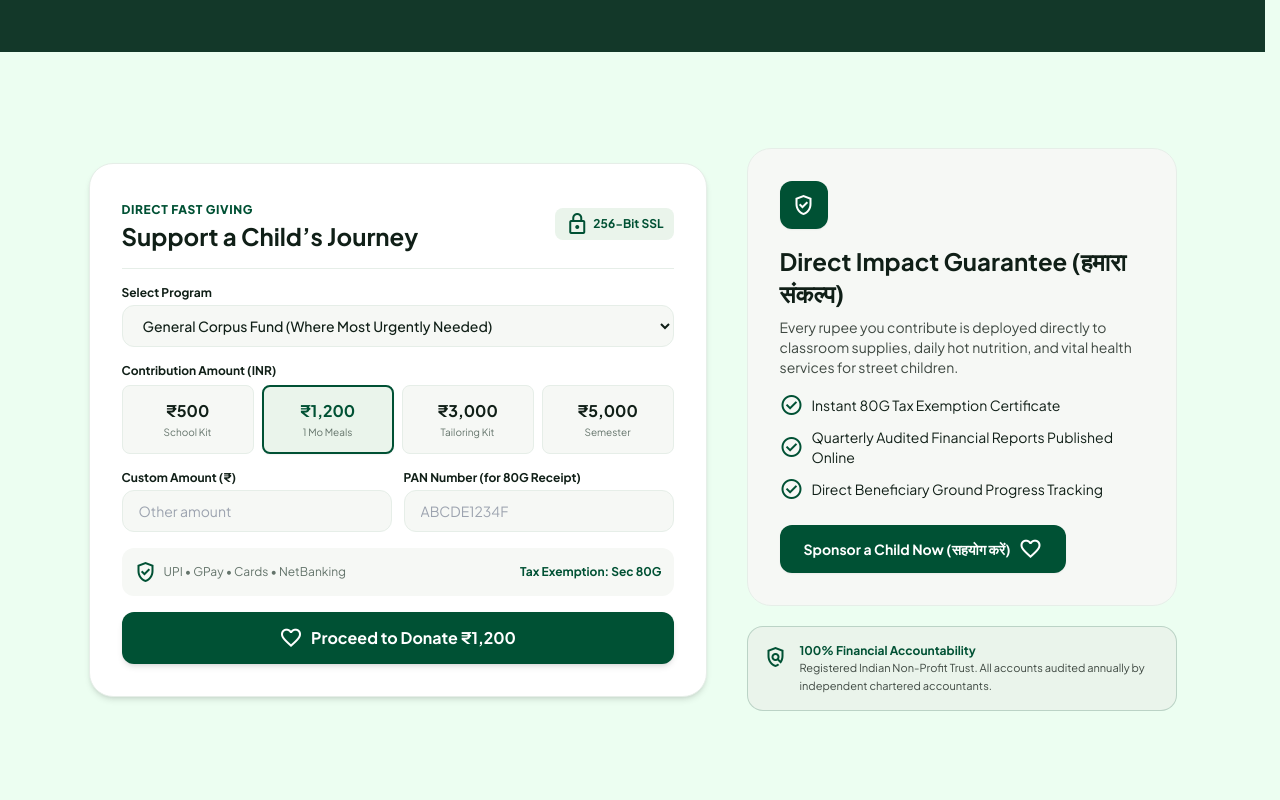
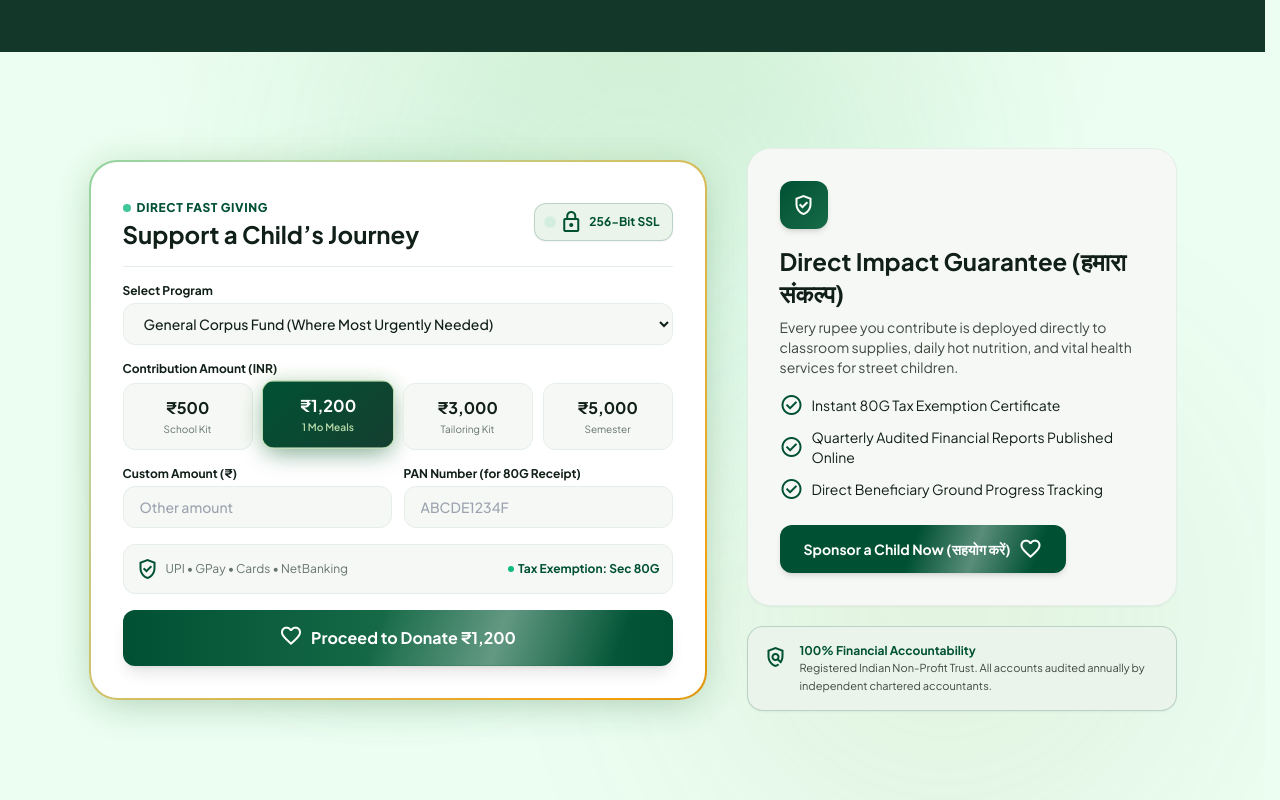
Before and after one commit to rightpathorg/rightpath, a Next.js app in the folder nextjs-rightpath/: page / in a window 1280 px wide. Shown: the part 3140-3940 px from the top of the page. Built offline with nearby package versions, Linux system fonts and the light colour scheme.

Commit message:
Feature: Add ambient glowing gradients across interface and luminous highlights for Donation Section

```diff
--- a/nextjs-rightpath/app/globals.css
+++ b/nextjs-rightpath/app/globals.css
@@ -286,3 +286,100 @@ body {
   animation: lightBeamSweep 5s ease-in-out infinite;
   pointer-events: none;
 }
+
+
+/* ==========================================================================
+   Donation Spotlight & Ambient Glowing Gradient Enhancements
+   ========================================================================== */
+@keyframes donationHaloPulse {
+  0%, 100% {
+    transform: scale(1);
+    opacity: 0.45;
+  }
+  50% {
+    transform: scale(1.08);
+    opacity: 0.75;
+  }
+}
+
+@keyframes gradientBorderRotate {
+  0% {
+    background-position: 0% 50%;
+  }
+  50% {
+    background-position: 100% 50%;
+  }
+  100% {
+    background-position: 0% 50%;
+  }
+}
+
+/* Glowing Border Frame for Donation Engine */
+.donation-glow-wrapper {
+  position: relative;
+  border-radius: 1.75rem;
+  padding: 2px;
+  background: linear-gradient(135deg, #10b981, #b7d9a7, #f59e0b, #005134, #10b981);
+  background-size: 300% 300%;
+  animation: gradientBorderRotate 8s ease infinite;
+  box-shadow: 0 10px 40px -10px rgba(0, 81, 52, 0.25), 0 0 35px rgba(183, 217, 167, 0.3);
+}
+
+.donation-glow-wrapper:hover {
+  box-shadow: 0 15px 50px -10px rgba(0, 81, 52, 0.35), 0 0 45px rgba(183, 217, 167, 0.45);
+}
+
+/* Luminous Ambient Halo Backdrop */
+.donation-ambient-halo {
+  position: absolute;
+  inset: -20px;
+  border-radius: 2.5rem;
+  background: radial-gradient(circle, rgba(183, 217, 167, 0.35) 0%, rgba(16, 185, 129, 0.15) 45%, transparent 70%);
+  filter: blur(35px);
+  pointer-events: none;
+  animation: donationHaloPulse 6s ease-in-out infinite;
+  z-index: 0;
+}
+
+/* Interactive Glowing Preset Button */
+.donation-preset-btn {
+  position: relative;
+  transition: all 0.25s cubic-bezier(0.4, 0, 0.2, 1);
+  overflow: hidden;
+}
+
+.donation-preset-btn:hover {
+  transform: translateY(-2px);
+  box-shadow: 0 6px 18px rgba(0, 81, 52, 0.15), 0 0 12px rgba(183, 217, 167, 0.3);
+}
+
+.donation-preset-btn.selected {
+  background: linear-gradient(135deg, #005134 0%, #153f30 100%) !important;
+  color: #ffffff !important;
+  border-color: #b7d9a7 !important;
+  box-shadow: 0 8px 24px -4px rgba(0, 81, 52, 0.45), 0 0 20px rgba(183, 217, 167, 0.4) !important;
+  transform: translateY(-2px) scale(1.02);
+}
+
+.donation-preset-btn.selected .tier-label {
+  color: #b7d9a7 !important;
+  font-weight: 600;
+}
+
+/* Ambient Section Gradient Mesh */
+.section-ambient-glow {
+  position: relative;
+}
+
+.section-ambient-glow::before {
+  content: '';
+  position: absolute;
+  top: 0;
+  left: 50%;
+  transform: translateX(-50%);
+  width: 80%;
+  height: 250px;
+  background: radial-gradient(ellipse at top, rgba(183, 217, 167, 0.25), transparent 70%);
+  pointer-events: none;
+  z-index: 0;
+}
--- a/nextjs-rightpath/components/VolunteerSection.jsx
+++ b/nextjs-rightpath/components/VolunteerSection.jsx
@@ -13,18 +13,41 @@ export default function VolunteerSection({ onOpenDonation }) {
   };
 
   return (
-    <section id="donate" className="w-full py-16 lg:py-24 bg-surface">
-      <div className="max-w-[72rem] mx-auto px-4 sm:px-6 md:px-8">
+    <section id="donate" className="w-full py-16 lg:py-24 bg-surface relative overflow-hidden section-ambient-glow">
+      {/* Background Ambient Glowing Gradient Orbs */}
+      <div className="pointer-events-none absolute inset-0 overflow-hidden" aria-hidden="true">
+        <div
+          className="absolute -top-24 left-1/2 -translate-x-1/2 w-[50rem] h-[30rem] rounded-full opacity-40 blur-[110px]"
+          style={{
+            background: 'radial-gradient(circle, rgba(183, 217, 167, 0.5) 0%, rgba(16, 185, 129, 0.25) 50%, transparent 70%)',
+          }}
+        />
+        <div
+          className="absolute -bottom-20 right-10 w-[35rem] h-[35rem] rounded-full opacity-35 blur-[120px]"
+          style={{
+            background: 'radial-gradient(circle, rgba(251, 191, 36, 0.35) 0%, rgba(0, 81, 52, 0.2) 55%, transparent 75%)',
+          }}
+        />
+      </div>
+
+      <div className="max-w-[72rem] mx-auto px-4 sm:px-6 md:px-8 relative z-10">
         <div className="grid grid-cols-1 lg:grid-cols-12 gap-10 items-center">
 
-          {/* Left: In-Page Fast Giving Engine */}
-          <div className="lg:col-span-7 bg-white p-6 sm:p-8 rounded-3xl border border-border-subtle shadow-md">
+          {/* Left: In-Page Fast Giving Engine with Glowing Gradient Border */}
+          <div className="lg:col-span-7 relative">
+            <div className="donation-ambient-halo" aria-hidden="true" />
+            <div className="donation-glow-wrapper">
+              <div className="bg-white p-6 sm:p-8 rounded-[1.65rem]">
                 <div className="flex items-center justify-between pb-4 mb-4 border-b border-border-subtle">
                   <div>
-                <span className="text-xs uppercase font-extrabold tracking-wider text-primary">Direct Fast Giving</span>
+                    <span className="inline-flex items-center gap-1.5 text-xs uppercase font-extrabold tracking-wider text-primary">
+                      <span className="w-2 h-2 rounded-full bg-emerald-500 animate-pulse"></span>
+                      Direct Fast Giving
+                    </span>
                     <h3 className="text-xl sm:text-2xl font-bold text-on-surface">Support a Child’s Journey</h3>
                   </div>
-              <div className="flex items-center gap-1 text-primary bg-surface-mint px-2.5 py-1 rounded-lg text-xs font-bold">
+                  <div className="flex items-center gap-1.5 text-primary bg-surface-mint px-3 py-1.5 rounded-xl text-xs font-bold border border-primary/20 shadow-sm">
+                    <span className="w-1.5 h-1.5 rounded-full bg-emerald-500 animate-ping"></span>
                     <span className="material-symbols-outlined text-sm">lock</span>
                     <span>256-Bit SSL</span>
                   </div>
@@ -46,10 +69,10 @@ export default function VolunteerSection({ onOpenDonation }) {
                     </select>
                   </div>
 
-              {/* Amount Preset Grid */}
+                  {/* Amount Preset Grid with Interactive Glow */}
                   <div>
                     <label className="block text-xs font-bold text-on-surface mb-1.5">Contribution Amount (INR)</label>
-                <div className="grid grid-cols-2 sm:grid-cols-4 gap-2">
+                    <div className="grid grid-cols-2 sm:grid-cols-4 gap-2.5">
                       {[
                         { amt: 500, label: 'School Kit' },
                         { amt: 1200, label: '1 Mo Meals' },
@@ -62,10 +85,10 @@ export default function VolunteerSection({ onOpenDonation }) {
                             key={tier.amt}
                             type="button"
                             onClick={() => { setAmount(tier.amt); setCustomAmount(''); }}
-                        className={`py-3 px-3 rounded-lg text-center font-bold transition-all ${isSelected ? 'border-2 border-primary bg-surface-mint text-primary shadow-sm' : 'border border-border-subtle text-on-surface hover:border-primary bg-surface-pale'}`}
+                            className={`donation-preset-btn py-3 px-3 rounded-xl text-center font-bold border ${isSelected ? 'selected' : 'border-border-subtle text-on-surface bg-surface-pale hover:border-primary/50'}`}
                           >
                             ₹{tier.amt.toLocaleString('en-IN')}
-                        <span className="block text-[10px] text-text-muted font-normal mt-0.5">{tier.label}</span>
+                            <span className="block text-[10px] text-text-muted font-normal mt-0.5 tier-label">{tier.label}</span>
                           </button>
                         );
                       })}
@@ -85,7 +108,7 @@ export default function VolunteerSection({ onOpenDonation }) {
                           setCustomAmount(e.target.value);
                           if (e.target.value) setAmount(Number(e.target.value));
                         }}
-                    className="w-full bg-surface-pale border border-border-subtle rounded-xl px-4 py-2.5 text-sm text-on-surface focus:outline-none focus:border-primary"
+                        className="w-full bg-surface-pale border border-border-subtle rounded-xl px-4 py-2.5 text-sm text-on-surface focus:outline-none focus:border-primary font-medium"
                       />
                     </div>
                     <div>
@@ -93,30 +116,33 @@ export default function VolunteerSection({ onOpenDonation }) {
                       <input
                         type="text"
                         placeholder="ABCDE1234F"
-                    className="w-full bg-surface-pale border border-border-subtle rounded-xl px-4 py-2.5 text-sm uppercase text-on-surface focus:outline-none focus:border-primary"
+                        className="w-full bg-surface-pale border border-border-subtle rounded-xl px-4 py-2.5 text-sm uppercase text-on-surface focus:outline-none focus:border-primary font-medium"
                       />
                     </div>
                   </div>
 
                   {/* Trust Notice */}
-              <div className="p-3 bg-surface-pale rounded-xl flex items-center justify-between text-xs text-text-muted">
+                  <div className="p-3 bg-surface-pale rounded-xl flex items-center justify-between text-xs text-text-muted border border-border-subtle">
                     <span className="flex items-center gap-1.5">
                       <span className="material-symbols-outlined text-sm text-primary">verified_user</span>
                       <span>UPI • GPay • Cards • NetBanking</span>
                     </span>
-                <span className="font-bold text-primary">Tax Exemption: Sec 80G</span>
+                    <span className="font-bold text-primary flex items-center gap-1">
+                      <span className="w-1.5 h-1.5 rounded-full bg-emerald-500"></span>
+                      Tax Exemption: Sec 80G
+                    </span>
                   </div>
 
                   {!isSuccess ? (
                     <button
                       type="submit"
-                  className="w-full py-3.5 bg-primary hover:bg-[#153f30] text-white font-bold text-base rounded-xl transition-all shadow-md flex items-center justify-center gap-2"
+                      className="dynamic-light-btn w-full py-4 bg-gradient-to-r from-primary via-[#176b48] to-primary hover:from-[#153f30] hover:to-[#153f30] text-white font-bold text-base rounded-xl transition-all shadow-lg hover:shadow-primary/30 flex items-center justify-center gap-2 transform hover:-translate-y-0.5"
                     >
-                  <span className="material-symbols-outlined">favorite</span>
+                      <span className="material-symbols-outlined animate-bounce">favorite</span>
                       <span>Proceed to Donate ₹{amount.toLocaleString('en-IN')}</span>
                     </button>
                   ) : (
-                <div className="p-4 bg-surface-mint text-primary rounded-xl text-center space-y-1">
+                    <div className="p-4 bg-surface-mint text-primary rounded-xl text-center space-y-1 border border-primary/20">
                       <span className="material-symbols-outlined text-3xl">celebration</span>
                       <p className="font-bold text-base">धन्यवाद! Thank you for standing with our children.</p>
                       <p className="text-xs">Your tax-deductible 80G receipt will be dispatched within minutes of payment processing.</p>
@@ -124,11 +150,13 @@ export default function VolunteerSection({ onOpenDonation }) {
                   )}
                 </form>
               </div>
+            </div>
+          </div>
 
           {/* Right: Direct Impact Assurance & Transparency */}
           <div className="lg:col-span-5 space-y-5">
-            <div className="bg-surface-pale p-6 sm:p-8 rounded-3xl border border-border-subtle relative overflow-hidden">
-              <div className="w-12 h-12 rounded-xl bg-primary text-white flex items-center justify-center mb-4 shadow-sm">
+            <div className="dynamic-spotlight-card bg-surface-pale p-6 sm:p-8 rounded-3xl border border-border-subtle relative overflow-hidden shadow-sm">
+              <div className="w-12 h-12 rounded-xl bg-gradient-to-br from-primary to-primary-container text-white flex items-center justify-center mb-4 shadow-md">
                 <span className="material-symbols-outlined text-2xl">verified_user</span>
               </div>
               <h3 className="text-xl sm:text-2xl font-bold text-on-surface mb-2">
@@ -154,14 +182,14 @@ export default function VolunteerSection({ onOpenDonation }) {
               <button
                 type="button"
                 onClick={() => onOpenDonation(1200)}
-                className="inline-flex items-center gap-2 bg-primary hover:bg-[#153f30] text-white font-bold text-sm px-6 py-3 rounded-xl transition-all shadow-sm"
+                className="dynamic-light-btn inline-flex items-center gap-2 bg-primary hover:bg-[#153f30] text-white font-bold text-sm px-6 py-3 rounded-xl transition-all shadow-md hover:shadow-primary/20"
               >
                 <span>Sponsor a Child Now (सहयोग करें)</span>
                 <span className="material-symbols-outlined text-sm">favorite</span>
               </button>
             </div>
 
-            <div className="p-4 bg-surface-mint border border-primary/20 rounded-2xl flex items-start gap-3">
+            <div className="p-4 bg-surface-mint border border-primary/20 rounded-2xl flex items-start gap-3 shadow-sm">
               <span className="material-symbols-outlined text-primary text-xl mt-0.5">policy</span>
               <div>
                 <p className="text-xs font-bold text-primary">100% Financial Accountability</p>
```
Also changed, not shown: nextjs-rightpath/components/DonationModal.jsx (+8 -3 lines), 2 other files (tests, documents, lock files or other folders). Lines whose indentation alone changed are shown as unchanged.
